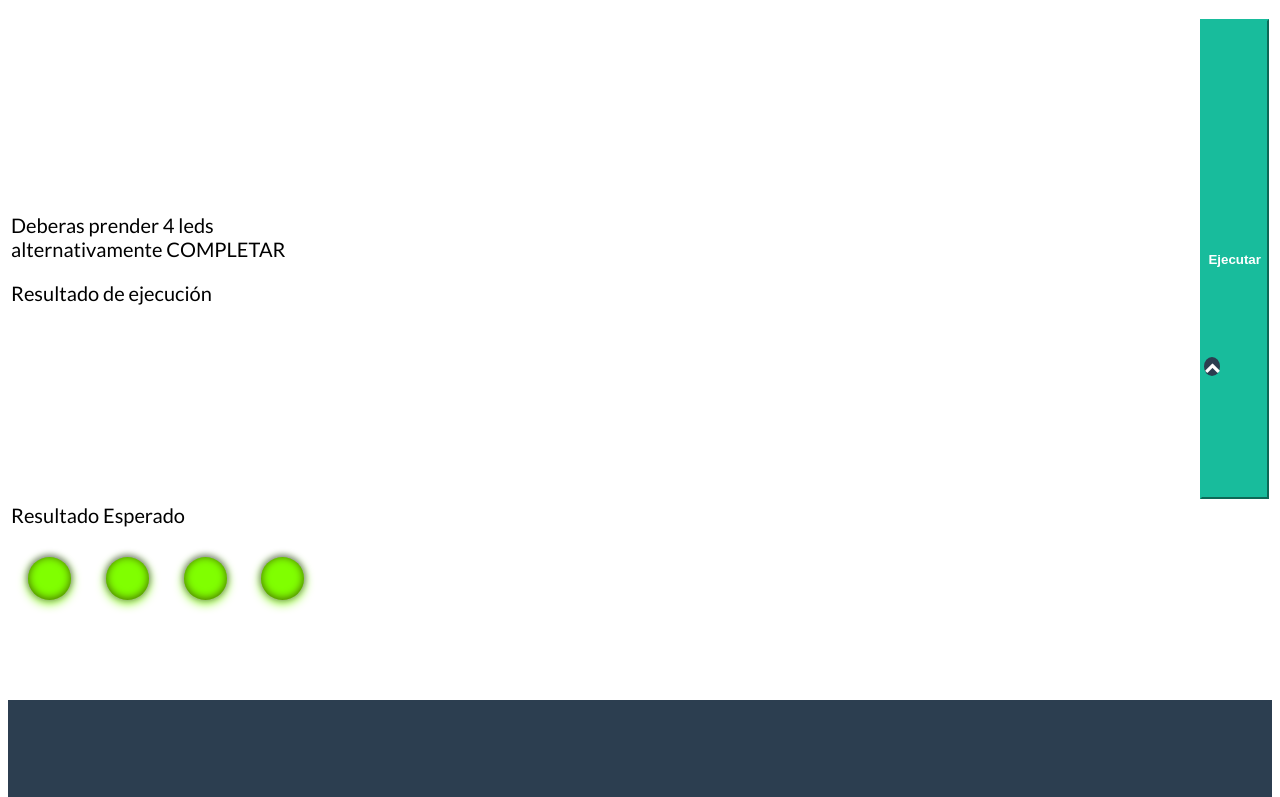
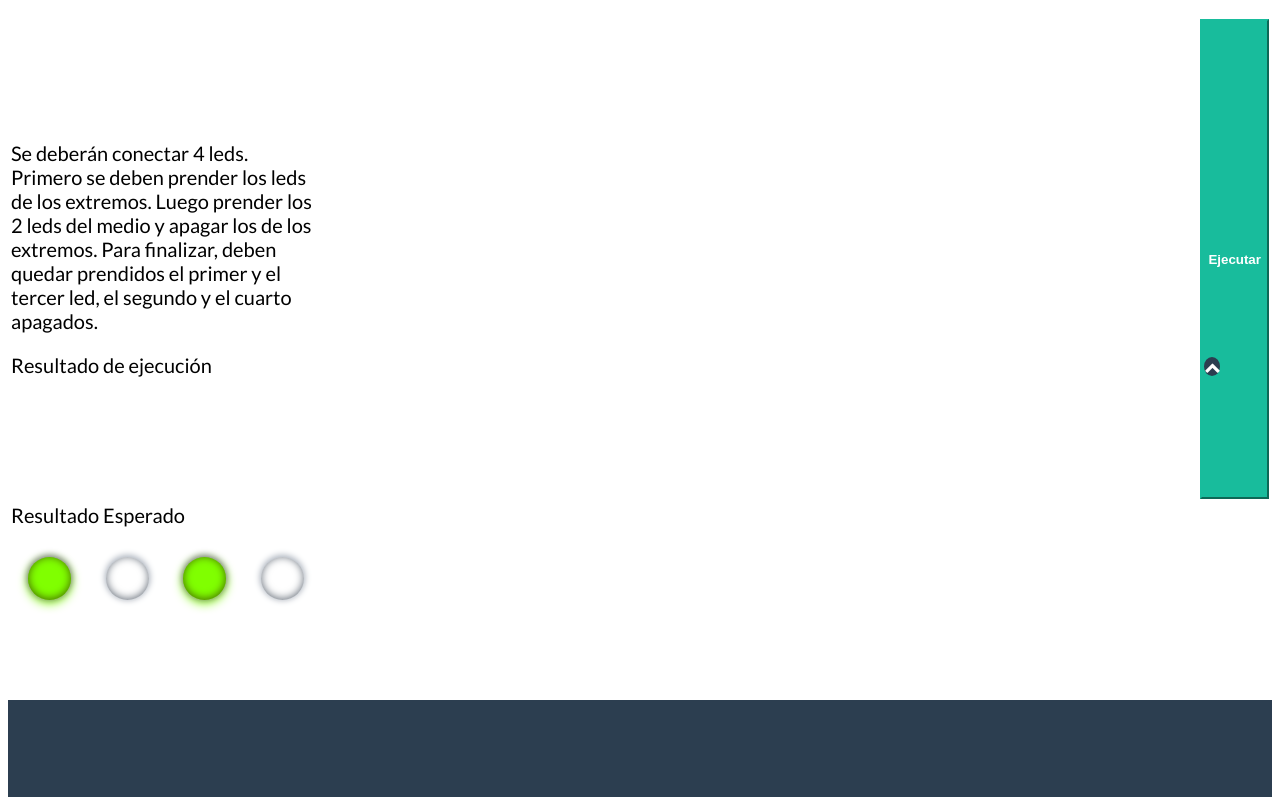
Before and after one commit to cuococarlos/Arduinito, a website with bundled scripts: page public/views/segundoEjercicio.html in a window 1280 px wide. Shown: the part 375-1172 px from the top of the page. Built offline with nearby package versions, Linux system fonts and the light colour scheme.

Commit message:
Se arregla segundo ejercicio

```diff
--- a/public/js/controller/primerEjercicioController.js
+++ b/public/js/controller/primerEjercicioController.js
@@ -59,7 +59,8 @@ Blockly.JavaScript["bloqueLed"] = function(block) {
     function validar(){
        var titilar = $('.led-titilar').length;
        var prender = $('.led-prender').length;
-       if(titilar == 2 || prender == 4)
+       var apagar = $('.led-apagar').length;
+       if(titilar == 2 || (prender == 2 && apagar == 4))
           bootbox.alert("Has llegado al resultado esperado!");
         else
           bootbox.alert("El resultado final y el esperado no son iguales!");
--- a/public/views/segundoEjercicio.html
+++ b/public/views/segundoEjercicio.html
@@ -63,7 +63,7 @@
               <table style="width:100%;">
                 <tr>
                   <td style="width:25%;">
-                    <p>Deberas prender 4 leds alternativamente COMPLETAR</p>
+                    <p>Se deberán conectar 4 leds. Primero se deben prender los leds de los extremos. Luego prender los 2 leds del medio y apagar los de los extremos. Para finalizar, deben quedar prendidos el primer y el tercer led, el segundo y el cuarto apagados.</p>
 
                      <p><span class="badge badge-primary">Resultado de ejecución</span></p>
                     <div id="leds">
@@ -92,7 +92,7 @@
                     <div id ="led1" class="led-green" data-toggle="tooltip" title="Led 1: Prendido"></div>
                 </div>
                    <div class="led-box">
-                     <div id="led2" class="led-green" data-toggle="tooltip" title="Led 2: Prendido">
+                     <div id="led2" class="led-apagar" data-toggle="tooltip" title="Led 2: Prendido">
                      </div>
                    </div>
                    <div class="led-box">
@@ -100,7 +100,7 @@
                      </div>
                    </div>
                    <div class="led-box">
-                     <div id="led4" class="led-green" data-toggle="tooltip" title="Led 4: Prendido">
+                     <div id="led4" class="led-apagar" data-toggle="tooltip" title="Led 4: Prendido">
                      </div>
                    </div>
                 </td>
```
